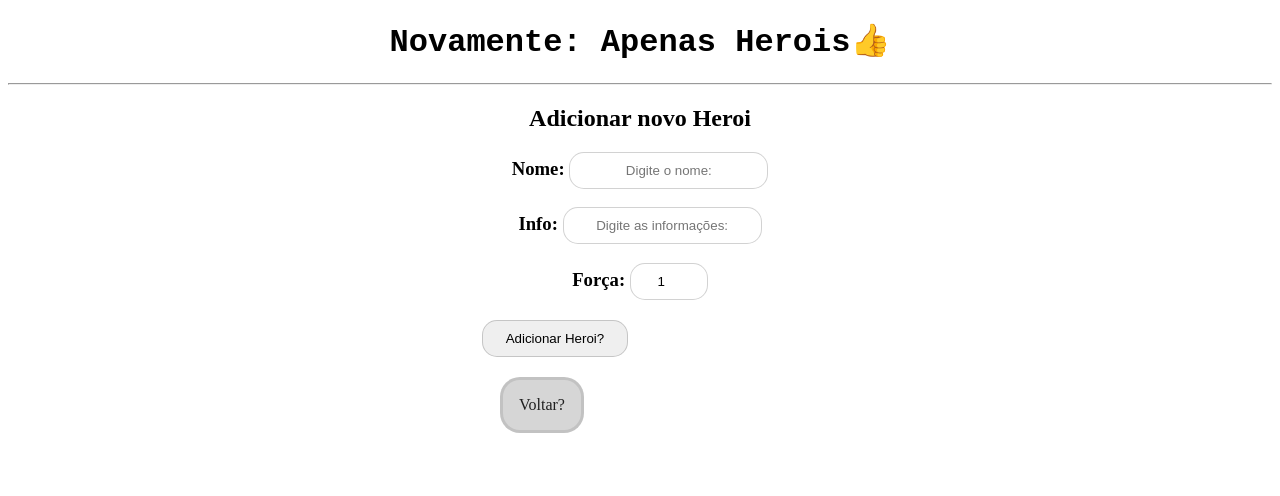
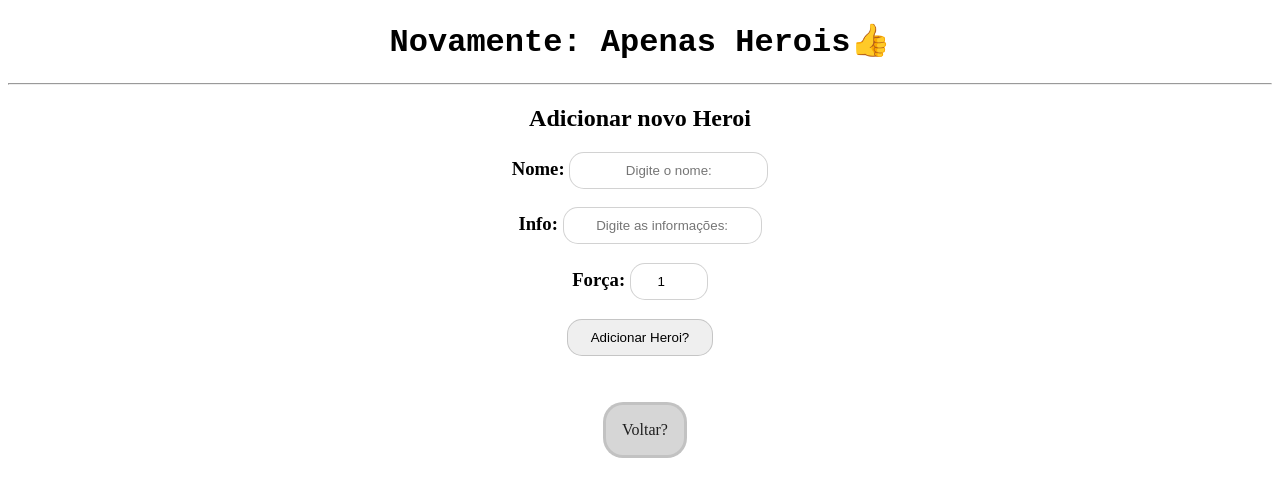
Before and after one commit to CarlosEduardS/3AngularTest, an Angular app: page /add-hero in a window 1280 px wide. Shown: the top 496 px of the page. Built offline with nearby package versions, Linux system fonts and the light colour scheme.

Commit message:
correção de bugs em estilização

```diff
--- a/src/app/components/add-hero/add-hero.html
+++ b/src/app/components/add-hero/add-hero.html
@@ -4,12 +4,10 @@
     <h3>Nome: <input placeholder="Digite o nome:" [(ngModel)]="NewName" type="text" required="true"></h3>
     <h3>Info: <input placeholder="Digite as informações:" [(ngModel)]="NewInfo" type="text"></h3>
     <h3>Força: <input placeholder="Digite a força:" [(ngModel)]="NewStrengh" type="number" min="1" max="999"></h3>
+    <button (click)="ViewName()">Adicionar Heroi?</button>
+    <p><a routerLink="/home" style="text-align: center;">Voltar?</a></p>
 </div>
 
 @if (IsName == false) {
     <p><strong>Digite um nome ou uma força valida...</strong></p>
 }
-
-<button (click)="ViewName()">Adicionar Heroi?</button>
-
-<a routerLink="/home" style="text-align: center;">Voltar?</a>
--- a/src/app/components/heroes-classification/heroes-classification.html
+++ b/src/app/components/heroes-classification/heroes-classification.html
@@ -1,9 +1,9 @@
 <h2>Melhores Herois</h2>
 <hr>
 <div class="heroes-menu">
+    <p></p>
     @for (hero of topHeroes(); track hero.id) {
         <a [routerLink]="['/information', hero.id, 'cls']">{{hero.name}} - {{hero.strengh}} </a>
     }
+    <p><a routerLink="/home" style="text-align: center;">Voltar?</a></p>
 </div>
-
-<a routerLink="/home" style="text-align: center;">Voltar?</a>
--- a/src/app/components/heroes-selector/heroes-selector.html
+++ b/src/app/components/heroes-selector/heroes-selector.html
@@ -1,5 +1,4 @@
 <h2 style="text-align: center;">Selecione um dos Herois a seguir:</h2>
-
 <ul style="list-style-type: none;">
     @for (hero of Heroes(); track hero.id) {
         <li>
@@ -10,4 +9,6 @@
     }
 </ul>
 
-<a routerLink="/home" style="text-align: center;">Voltar?</a>
+<div>
+    <a routerLink="/home" style="text-align: center;">Voltar?</a>
+</div>
--- a/src/styles.scss
+++ b/src/styles.scss
@@ -13,11 +13,12 @@ a {
     background-color: rgba(185, 185, 185, 0.589);
     border-radius: 20px;
     border: 3px solid #00000017;
+    backdrop-filter: blur(3px);
     text-decoration: none;
+    transition: all 0.4s ease-in-out;
+    margin-left: 10px;
+    margin-top: 10px;
     display: inline-block;
-    margin-left: 61.5dvh;
-    transition: all 0.4s ease-in-out;
-    margin-bottom: 20px;
 }
 
 a:hover {
@@ -25,7 +26,6 @@ a:hover {
     color: azure;
     box-shadow: 6px 7px 3px #333;
     padding: 1.3rem;
-    margin-left: 64dvh;
 }
 
 input {
@@ -39,15 +39,10 @@ input {
 button {
     border-radius: 15px;
     border: 1px solid #0000002d;
-    text-align: center;
     padding: 10px;
     transition: all 0.3s ease-in-out;
     width: 11em;
-    display: flex;
-    justify-content: center;
     margin-bottom: 20px;
-    margin-top: 20px;
-    margin-left: 59.2dvh;
 }
 
 input:hover {
@@ -59,10 +54,9 @@ button:hover {
     padding: 15px;
     width: 15em;
     border-radius: 20px;
-    margin-left: 55.5dvh;
 }
 
-a:focus, button:focus, input:focus {
+a:focus, button:focus {
     animation: focusA 1s ease-in-out infinite;
 }
 
```
